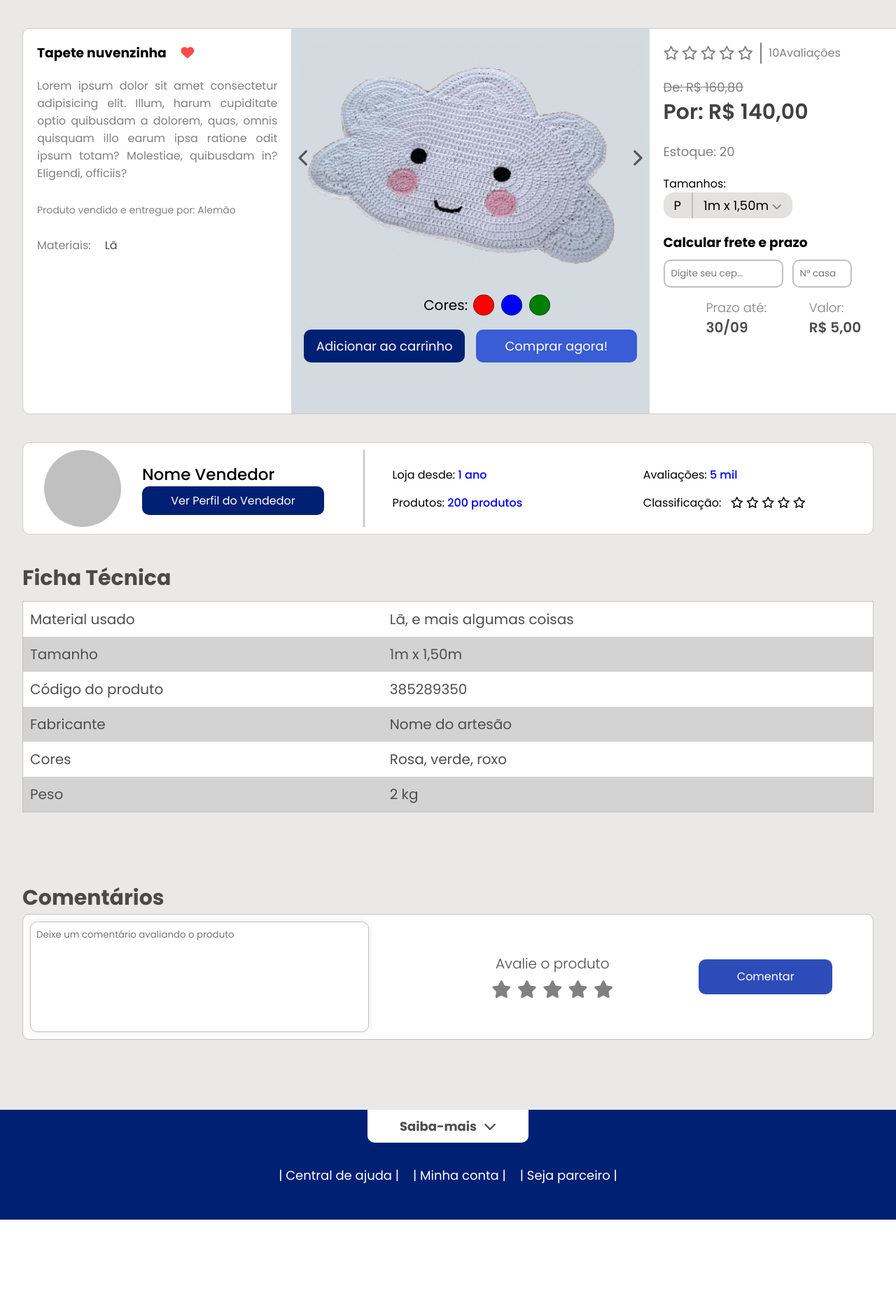
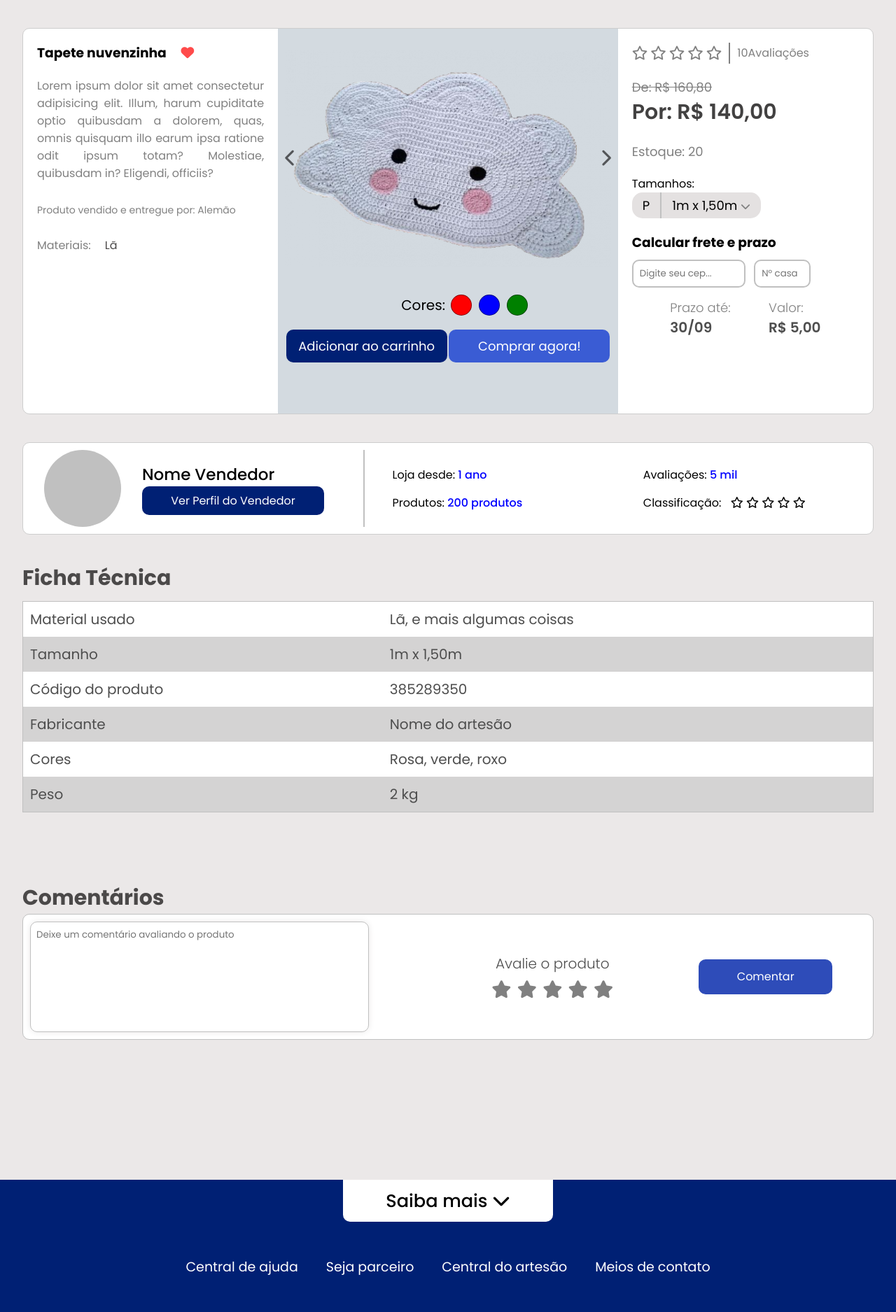
Before and after one commit to matheusferrucio/TCC-NONA, a PHP site: page /paginas-html/pagina-produto.php in a window 1280 px wide. Shown: the part 150-2025 px from the top of the page at 70% size. Before the commit the page ends 1893 px from the top, so only its background shows below. Run offline with PHP 8.4, Linux system fonts and the light colour scheme; some libraries are stand-ins or nearby versions.

Commit message:
adicionando footer nas paginas com include

```diff
--- a/css/pagina-cadastro-artesao.css
+++ b/css/pagina-cadastro-artesao.css
@@ -36,6 +36,10 @@
     gap: 20px;
 }
 
+footer a {
+    text-decoration: none;
+}
+
 @media screen and (max-width: 350px){
     .genero {
         flex-direction: column;
--- a/css/pagina-cadastro-atelie.css
+++ b/css/pagina-cadastro-atelie.css
@@ -199,6 +199,10 @@ section.cadastro-atelie {
     background-color: #011955;
 }
 
+footer a {
+    text-decoration: none;
+}
+
 @media screen and (max-width: 1030px){
     .sessao-form .cep {
         width: 50%;
--- a/css/pagina-cadastro.css
+++ b/css/pagina-cadastro.css
@@ -172,3 +172,7 @@ main section.container {
     transform: scale(1.1);
     background-color: #011955;
 }
+
+footer a {
+    text-decoration: none;
+}
--- a/css/pagina-produto.css
+++ b/css/pagina-produto.css
@@ -18,7 +18,7 @@ section.visualizar-produto {
 }
 
 .container-produto {
-  width: 1280px;
+  width: 100%;
   background-color: white;
   border-radius: 10px;
   display: flex;
@@ -647,48 +647,6 @@ section.sessao-comentario {
   padding: 10px;
 }
 
-/* formatação do footer */
-footer {
-  position: relative;
-  width: 100%;
-  background-color: var(--azul-escuro);
-  padding: 80px 0 50px 0;
+footer a {
+  text-decoration: none;
 }
-
-/* botão de saiba mais do footer */
-.saiba-mais {
-  position: absolute;
-  top: 0;
-  left: 50%;
-  transform: translateX(-50%);
-  width: 230px;
-  background-color: white;
-  border-radius: 0 0 10px 10px;
-  display: flex;
-  justify-content: center;
-  align-items: center;
-  gap: 10px;
-  font-size: 18px;
-  font-weight: bold;
-  color: rgb(78, 78, 78);
-  padding: 10px 0;
-  cursor: pointer;
-}
-
-nav .links-footer {
-  width: 100%;
-  list-style: none;
-  display: flex;
-  justify-content: center;
-  gap: 20px;
-}
-
-nav .links-footer li a {
-  color: white;
-  text-decoration: none;
-  font-size: 18px;
-  transition: all .3s ease;
-}
-nav .links-footer li a:hover {
-  opacity: .7;
-}
--- a/css/style.css
+++ b/css/style.css
@@ -605,6 +605,52 @@ section.carousel-marcas {
     }
 }
 
+/*---------------------------------------------------- footer ------------------------------------------------------- */
+footer {
+    width: 100%;
+    background-color: var(--azul-escuro);
+    margin-top: 100px;
+}
+
+.footer-content {
+    width: 100%;
+}
+.footer-content .saiba-mais {
+    width: 300px;
+    height: 60px;
+    line-height: 60px;
+    text-align: center;
+    background-color: white;
+    border-radius: 0 0 10px 10px;
+    margin: 0 auto;
+    cursor: pointer;
+}
+.footer-content .saiba-mais p {
+    font-size: 1.6em;
+    font-weight: 500;
+}
+
+.footer-content .links-footer-content {
+    width: 100%;
+}
+.footer-content .links-footer-content .lista-links-footer {
+    padding: 50px 0;
+    display: flex;
+    gap: 40px;
+    align-items: center;
+    justify-content: center;
+    list-style: none;
+}
+.footer-content .links-footer-content .lista-links-footer li a {
+    color: white;
+    font-size: 19px;
+    transition: all .3s ease;
+}
+.footer-content .links-footer-content .lista-links-footer li a:hover {
+    opacity: .6;
+    text-decoration: none;
+}
+
 /*---------------------------------------------------- responsivo ------------------------------------------------------- */
 @media screen and (max-width: 1024px){
     .imagens-content {
--- /dev/null
+++ b/paginas-html/footer.php
@@ -0,0 +1,21 @@
+<footer>
+    <div class="container">
+        <div class="footer-content">
+            <div class="saiba-mais">
+                <p>Saiba mais
+                    <i class="fa-solid fa-chevron-down"></i>
+                </p>
+            </div>
+            <div class="links-footer-content">
+                <nav class="links-footer">
+                    <ul class="lista-links-footer">
+                        <li class="link-footer-item"><a href="#">Central de ajuda</a></li>
+                        <li class="link-footer-item"><a href="#">Seja parceiro</a></li>
+                        <li class="link-footer-item"><a href="#">Central do artesão</a></li>
+                        <li class="link-footer-item"><a href="#">Meios de contato</a></li>
+                    </ul>
+                </nav>
+            </div>
+        </div>
+    </div>
+</footer>
--- a/paginas-html/header-site.php
+++ b/paginas-html/header-site.php
@@ -1,5 +1,3 @@
-
-
 <header>
     <div class="container">
         <div class="container-logo">
--- a/paginas-html/pagina-cadastro-artesao.php
+++ b/paginas-html/pagina-cadastro-artesao.php
@@ -92,5 +92,9 @@
             </div>
         </section>
 
+        <?php
+            include('footer.php');
+        ?>
+
     </body>
 </html>
--- a/paginas-html/pagina-cadastro-atelie.php
+++ b/paginas-html/pagina-cadastro-atelie.php
@@ -99,5 +99,9 @@
             </div>
         </section>
 
+        <?php
+            include('footer.php');
+        ?>
+
     </body>
 </html>
--- a/paginas-html/pagina-cadastro.php
+++ b/paginas-html/pagina-cadastro.php
@@ -91,6 +91,9 @@
                 </div>
             </section>
         </main>
-        <!-- adicionar footer com include -->
+
+        <?php
+            include('footer.php');
+        ?>
     </body>
 </html>
--- a/paginas-html/pagina-produto.php
+++ b/paginas-html/pagina-produto.php
@@ -219,26 +219,8 @@
                 </div>
             </section>
 
-            <footer>
-                <div class="container">
-                    <div class="saiba-mais">
-                        <p>Saiba-mais</p>
-                        <i class="fa-solid fa-chevron-down"></i>
-                    </div>
-                    <nav>
-                        <ul class="links-footer">
-                            <li>
-                                <a href="#">| Central de ajuda |</a>
-                            </li>
-                            <li>
-                                <a href="#">| Minha conta |</a>
-                            </li>
-                            <li>
-                                <a href="#">| Seja parceiro |</a>
-                            </li>
-                        </ul>
-                    </nav>
-                </div>
-            </footer>
+            <?php
+                include('footer.php');
+            ?>
         </body>
     </html>
--- a/paginas-html/tela-login.php
+++ b/paginas-html/tela-login.php
@@ -33,5 +33,9 @@
                 </div><!--formulario-login-->
             </div><!--container-formulario-->
         </main>
+
+        <?php
+            include('footer.php');
+        ?>
     </body>
 </html>
```
Also changed, not shown: css/media querie do containe de produto.txt (added, +98 -0 lines), index.php (+8 -0 lines). Lines whose indentation alone changed are shown as unchanged.
